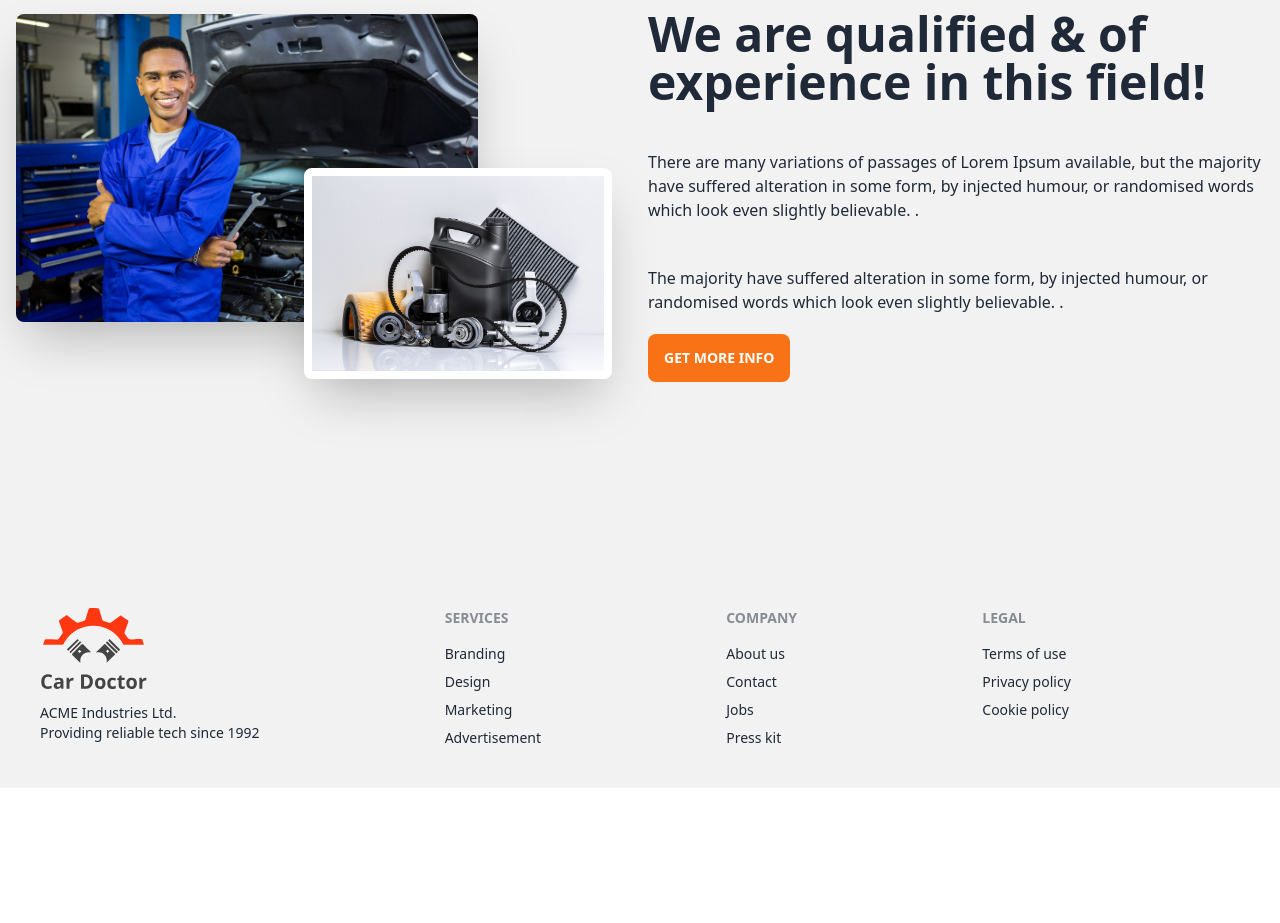
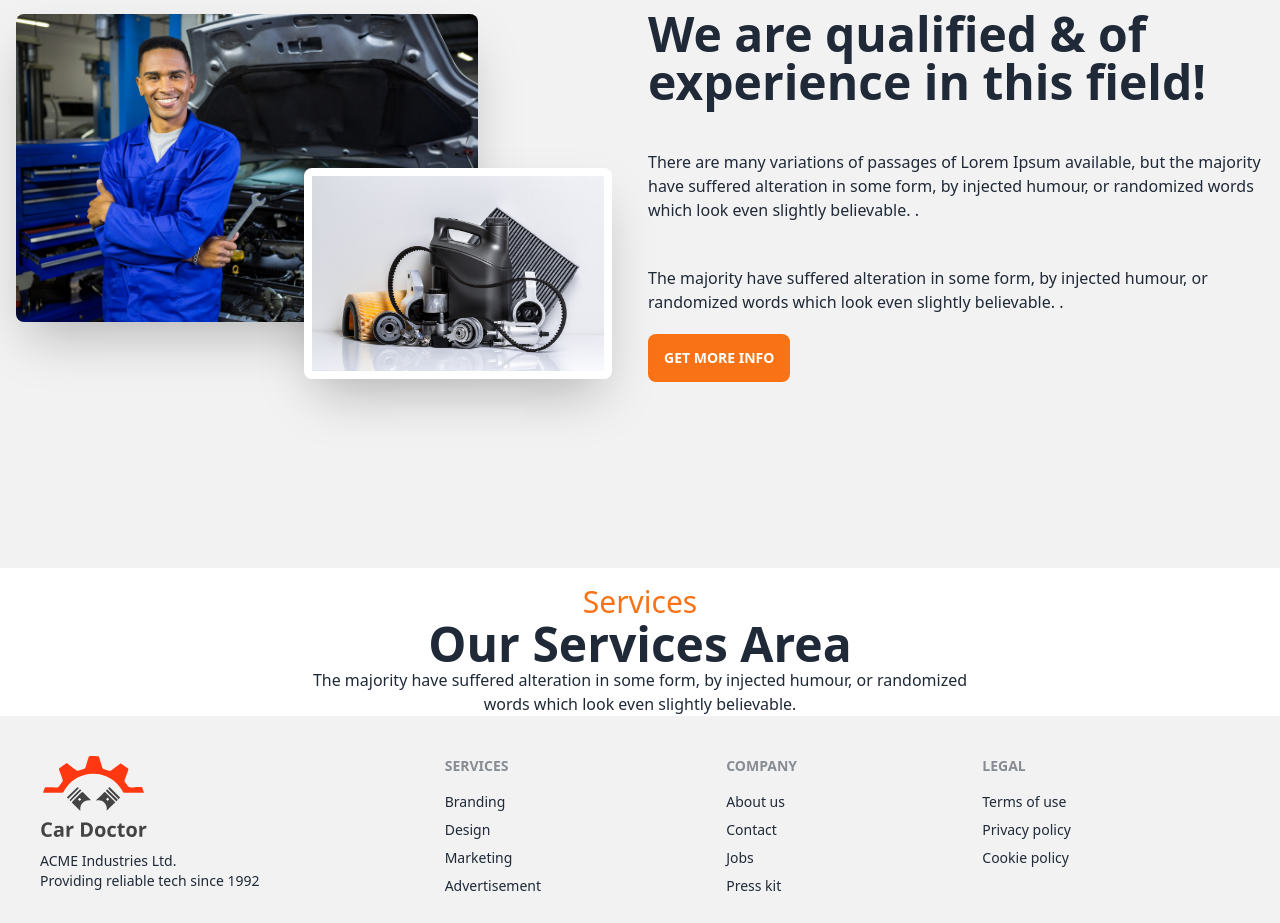
Before and after one commit to AkhiSharmin/car-doctor-client, a React (Vite) app: page / in a window 1280 px wide. Shown: the part 960-1883 px from the top of the page. Before the commit the page ends 1748 px from the top, so only its background shows below. Built offline with nearby package versions, Linux system fonts and the light colour scheme.

Commit message:
added services component

```diff
--- a/src/pages/Home/About/About.jsx
+++ b/src/pages/Home/About/About.jsx
@@ -20,11 +20,11 @@ const About = () => {
           <p className="py-6">
             There are many variations of passages of Lorem Ipsum available, but
             the majority have suffered alteration in some form, by injected
-            humour, or randomised words which look even slightly believable. .
+            humour, or randomized words which look even slightly believable. .
           </p>
           <p>
             The majority have suffered alteration in some form, by injected
-            humour, or randomised words which look even slightly believable. .
+            humour, or randomized words which look even slightly believable. .
           </p>
           <button className="btn border-0 bg-orange-500">Get More Info</button>
         </div>
--- a/src/pages/Home/Home/Home.jsx
+++ b/src/pages/Home/Home/Home.jsx
@@ -1,11 +1,13 @@
 import About from "../About/About";
 import Banner from "../Banner/Banner";
+import Services from "../Services/Services";
 
 const Home = () => {
   return (
     <div>
       <Banner></Banner>
       <About></About>
+      <Services></Services>
     </div>
   );
 };
--- /dev/null
+++ b/src/pages/Home/Services/Services.jsx
@@ -0,0 +1,17 @@
+const Services = () => {
+  return (
+    <div className="mt-4">
+      <div className="text-center">
+        <h3 className="text-3xl text-orange-500">Services</h3>
+        <h2 className="text-5xl font-bold">Our Services Area</h2>
+        <p>
+          The majority have suffered alteration in some form, by injected
+          humour, or randomized <br /> words which look even slightly
+          believable.
+        </p>
+      </div>
+    </div>
+  );
+};
+
+export default Services;
```
